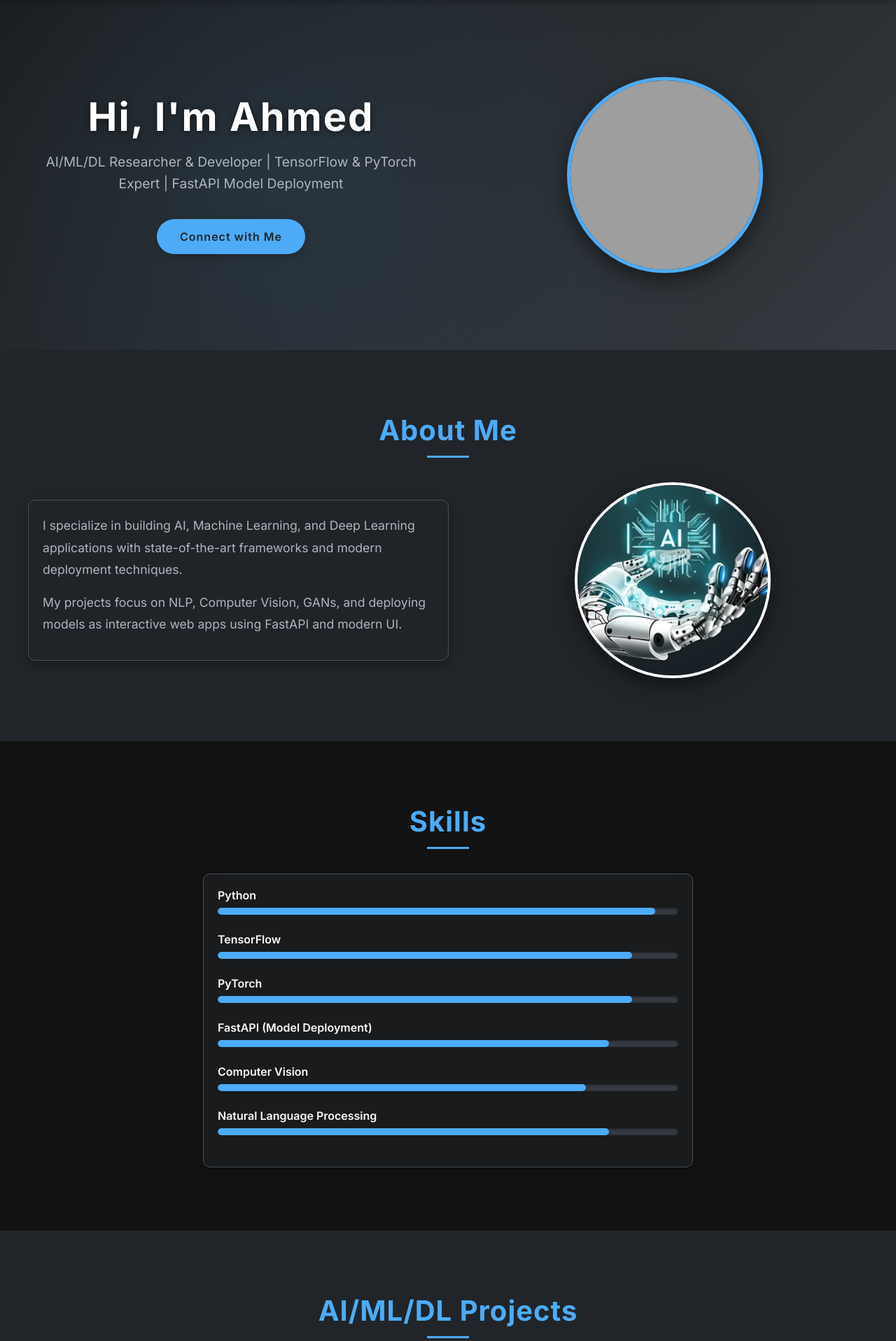
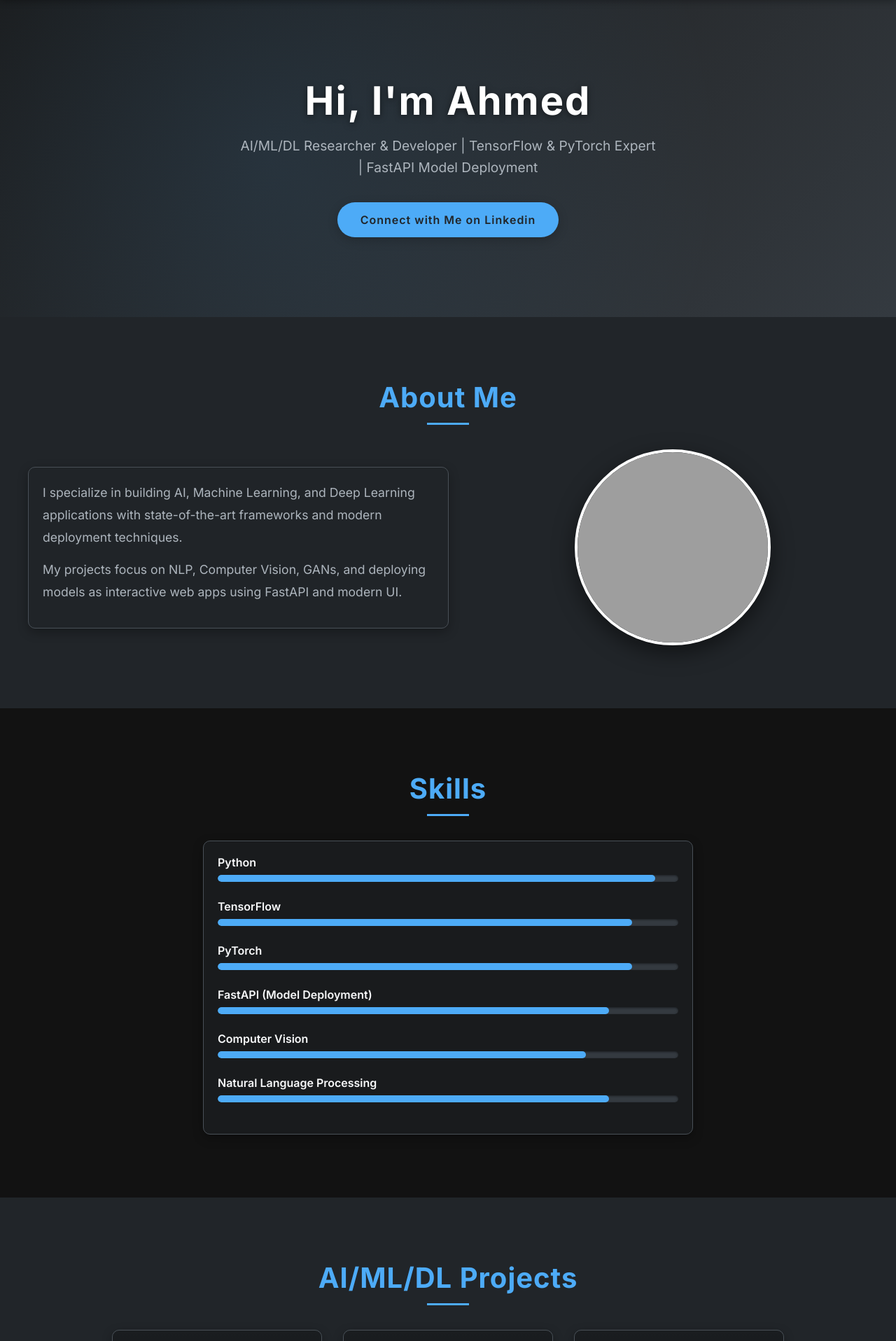
Before and after one commit to ahmedsk04/Portfolio, a FastAPI app: page / in a window 1280 px wide. Shown: the part 72-1988 px from the top of the page at 70% size. Run offline with FastAPI, Linux system fonts and the light colour scheme; grey boxes are pictures that could not be loaded.

Commit message:
Update index.html

```diff
--- a/templates/index.html
+++ b/templates/index.html
@@ -31,11 +31,11 @@
     <div class="hero-content">
         <h2>Hi, I'm Ahmed</h2>
         <p>AI/ML/DL Researcher & Developer | TensorFlow & PyTorch Expert | FastAPI Model Deployment</p>
-        <a href="#contact" class="btn">Connect with Me</a>
+        <a href="#contact" class="btn">Connect with Me on Linkedin</a>
     </div>
-    <div class="hero-image">
+<!--     <div class="hero-image">
         <img src="/static/images/image.jpg" alt="Ahmed Profile">
-    </div>
+    </div> -->
 </section>
 
 <!-- About Section -->
@@ -47,7 +47,7 @@
             <p>My projects focus on NLP, Computer Vision, GANs, and deploying models as interactive web apps using FastAPI and modern UI.</p>
         </div>
         <div class="about-image">
-            <img src="/static/images/12.jpg" alt="Ahmed">
+            <img src="/static/images/image.jpg" alt="Ahmed">
         </div>
     </div>
 </section>
```
